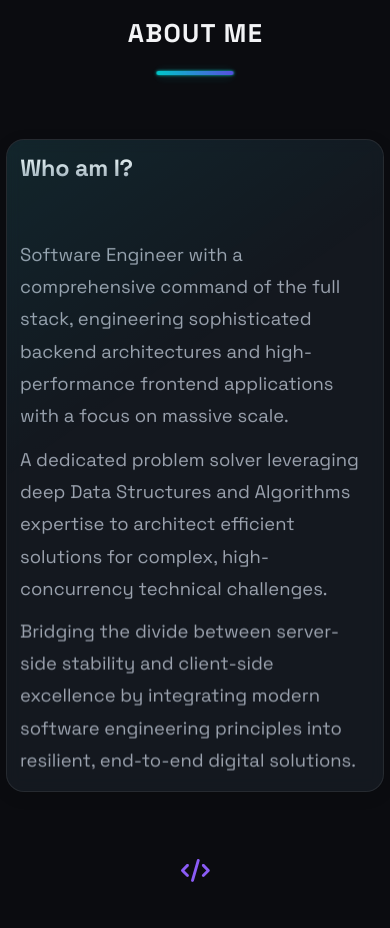
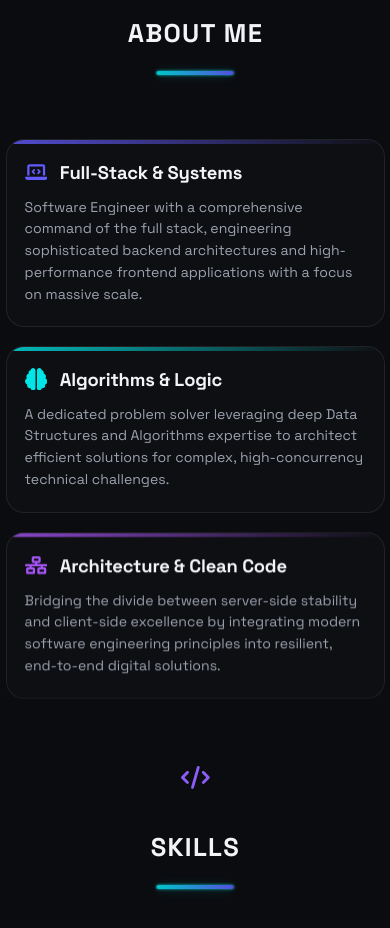
Before and after one commit to Mahmoud142/Mahmoud-Abdellah, a React (Vite) app: page / in a window 390 px wide. Shown: the part 1480-2408 px from the top of the page. Built offline with nearby package versions, Linux system fonts and the light colour scheme.

Commit message:
style(about): refactor about section layout and optimize grid responsiveness

```diff
--- a/src/components/About/About.css
+++ b/src/components/About/About.css
@@ -0,0 +1,141 @@
+/* Remove the outer container panel styling to match the skills design system */
+#about .panel {
+    background: transparent !important;
+    border: none !important;
+    backdrop-filter: none !important;
+    -webkit-backdrop-filter: none !important;
+    box-shadow: none !important;
+    padding: 0 !important;
+    overflow: visible !important;
+}
+
+#about .panel::after {
+    display: none !important;
+}
+
+/* About Cards Layout */
+.about-cards {
+    display: grid;
+    grid-template-columns: repeat(auto-fit, minmax(min(100%, 300px), 1fr));
+    gap: 1.5rem;
+    width: 100%;
+}
+
+.about-card {
+    position: relative;
+    padding: 2.2rem 2rem;
+    background: rgba(255, 255, 255, 0.015);
+    border: 1px solid var(--color-border);
+    border-radius: 28px;
+    display: flex;
+    flex-direction: column;
+    gap: 1.2rem;
+    overflow: hidden;
+    transition: transform 0.3s cubic-bezier(0.175, 0.885, 0.32, 1.275),
+                border-color 0.3s ease,
+                box-shadow 0.3s ease,
+                background-color 0.3s ease !important;
+}
+
+.about-card::before {
+    content: '';
+    position: absolute;
+    top: 0;
+    left: 0;
+    width: 100%;
+    height: 4px;
+    background: linear-gradient(90deg, var(--card-color), transparent);
+    opacity: 0.8;
+}
+
+/* Hover State */
+.about-card:hover {
+    transform: translateY(-6px) !important;
+    border-color: var(--card-color) !important;
+    box-shadow: 0 10px 30px rgba(0, 229, 229, 0.03), 0 0 15px rgba(99, 91, 255, 0.05) !important;
+    background: rgba(255, 255, 255, 0.02) !important;
+}
+
+/* Card Heading */
+.about-card h3 {
+    margin: 0;
+    font-size: 1.25rem;
+    font-weight: 700;
+    font-family: 'Space Grotesk', sans-serif;
+    color: var(--color-text-primary);
+    display: flex;
+    align-items: center;
+    gap: 0.8rem;
+    letter-spacing: -0.01em;
+    transition: color 0.3s ease;
+}
+
+.about-card:hover h3 {
+    color: var(--card-color);
+}
+
+.about-card-icon {
+    font-size: 1.4rem;
+    color: var(--card-color);
+    transition: transform 0.3s ease;
+}
+
+.about-card:hover .about-card-icon {
+    transform: scale(1.15) rotate(3deg);
+}
+
+/* Paragraph Text styling */
+.about-card p.about-paragraph {
+    color: var(--color-text-secondary);
+    font-size: 0.95rem !important;
+    line-height: 1.65;
+    margin: 0;
+}
+
+/* Light Theme Overrides */
+[data-theme="light"] .about-card {
+    background: rgba(0, 0, 0, 0.01) !important;
+    border-color: var(--color-border) !important;
+}
+
+[data-theme="light"] .about-card:hover {
+    background: var(--color-bg-surface-hover) !important;
+    box-shadow: 0 12px 24px rgba(0, 0, 0, 0.05), 0 0 15px var(--color-accent-glow-2) !important;
+}
+
+[data-theme="light"] .about-card h3 {
+    color: var(--color-text-primary) !important;
+}
+
+[data-theme="light"] .about-card:hover h3 {
+    color: var(--card-color) !important;
+}
+
+/* Responsive Breakpoints */
+@media (max-width: 640px) {
+    .about-cards {
+        gap: 1.2rem;
+    }
+
+    .about-card {
+        padding: 1.8rem 1.5rem;
+        border-radius: 22px;
+    }
+}
+
+@media (max-width: 480px) {
+    .about-card {
+        padding: 1.3rem 1.1rem;
+        gap: 0.8rem;
+        border-radius: 18px;
+    }
+
+    .about-card h3 {
+        font-size: 1.15rem;
+    }
+
+    .about-card p.about-paragraph {
+        font-size: 0.88rem !important;
+        line-height: 1.55;
+    }
+}
--- a/src/components/About/About.tsx
+++ b/src/components/About/About.tsx
@@ -1,20 +1,50 @@
-import { FaUser } from "react-icons/fa6";
-import { portfolioData } from "../../constants/data";
+import { FaUser, FaLaptopCode, FaBrain, FaNetworkWired } from "react-icons/fa6";
 import { SectionHeading } from "../SectionHeading/SectionHeading";
 import "./About.css";
+
+const ABOUT_CARDS = [
+    {
+        title: "Full-Stack & Systems",
+        icon: FaLaptopCode,
+        color: "var(--color-accent-secondary)", // Electric Blue
+        description: "Software Engineer with a comprehensive command of the full stack, engineering sophisticated backend architectures and high-performance frontend applications with a focus on massive scale."
+    },
+    {
+        title: "Algorithms & Logic",
+        icon: FaBrain,
+        color: "var(--color-accent)", // Neon Cyan
+        description: "A dedicated problem solver leveraging deep Data Structures and Algorithms expertise to architect efficient solutions for complex, high-concurrency technical challenges."
+    },
+    {
+        title: "Architecture & Clean Code",
+        icon: FaNetworkWired,
+        color: "var(--color-accent-tertiary)", // Deep Orchid
+        description: "Bridging the divide between server-side stability and client-side excellence by integrating modern software engineering principles into resilient, end-to-end digital solutions."
+    }
+];
 
 export function About() {
     return (
         <div id="about" className="nav-section">
             <SectionHeading title="About Me" icon={<FaUser />} iconColor="var(--heading-about)" />
             <section className="panel">
-                <h2 className="align-left">Who am I?</h2>
-                <div className="about-text stagger-container">
-                    {portfolioData.focusAreas.map((area) => (
-                        <p className="about-paragraph reveal" key={area}>
-                            {area}
-                        </p>
-                    ))}
+                <div className="about-cards stagger-container">
+                    {ABOUT_CARDS.map((card) => {
+                        const IconComponent = card.icon;
+                        return (
+                            <article
+                                className="about-card reveal"
+                                key={card.title}
+                                style={{ "--card-color": card.color } as React.CSSProperties}
+                            >
+                                <h3>
+                                    <IconComponent className="about-card-icon" aria-hidden="true" />
+                                    {card.title}
+                                </h3>
+                                <p className="about-paragraph">{card.description}</p>
+                            </article>
+                        );
+                    })}
                 </div>
             </section>
         </div>
```
